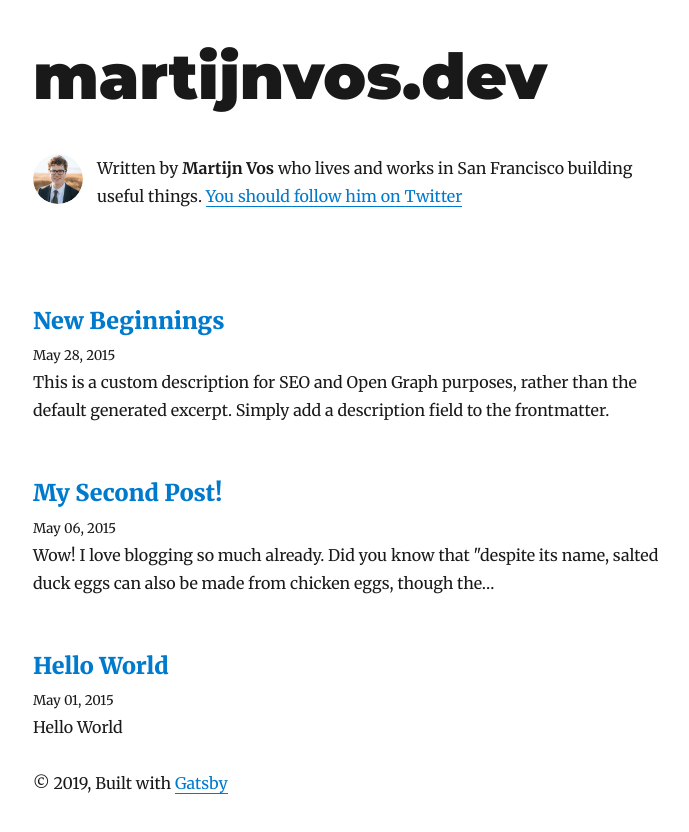
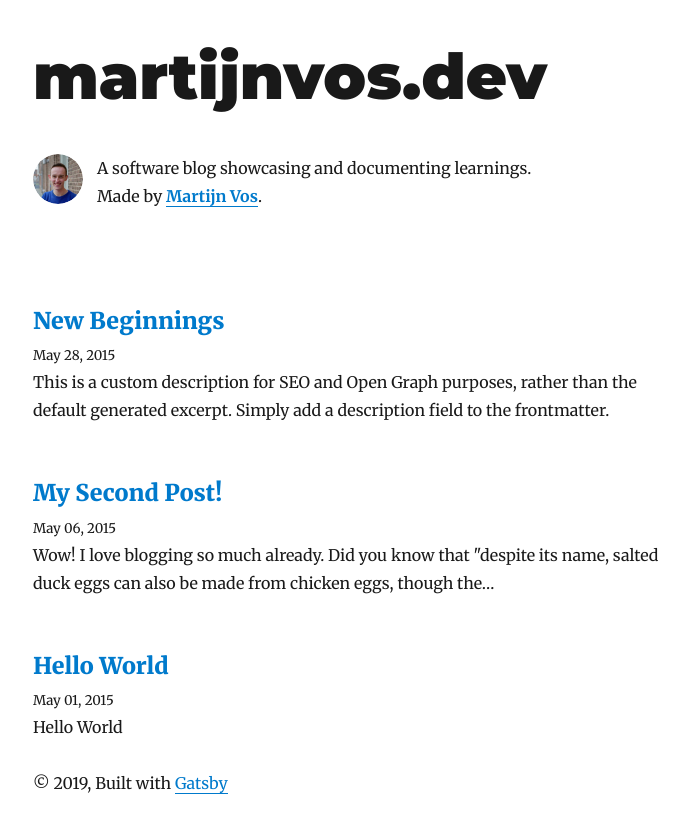
Before and after one commit to Martijnvos/martijnvos.dev, a Gatsby site: page / in a window 1280 px wide. Shown: the whole page, without its empty margins (292-981 px from the left). Built offline with nearby package versions, Linux system fonts and the light colour scheme; Gatsby itself is replaced by a stand-in of ours; some packages are replaced by stand-ins of ours.

Commit message:
refactor: change personal picture

```diff
--- a/src/components/bio.js
+++ b/src/components/bio.js
@@ -14,7 +14,7 @@ import { rhythm } from "../utils/typography"
 const Bio = () => {
   const data = useStaticQuery(graphql`
     query BioQuery {
-      avatar: file(absolutePath: { regex: "/profile-pic.jpg/" }) {
+      avatar: file(absolutePath: { regex: "/martijn-vos.jpg/" }) {
         childImageSharp {
           fixed(width: 50, height: 50) {
             ...GatsbyImageSharpFixed
@@ -54,12 +54,8 @@ const Bio = () => {
         }}
       />
       <p>
-        Written by <strong>{author}</strong> who lives and works in San
-        Francisco building useful things.
-        {` `}
-        <a href={`https://twitter.com/${social.twitter}`}>
-          You should follow him on Twitter
-        </a>
+        A software blog showcasing and documenting learnings. <br />
+        Made by <a href={`https://twitter.com/${social.twitter}`} target="_blank" rel="noopener noreferrer"><strong>{author}</strong></a>.
       </p>
     </div>
   )
```
Also changed, not shown: content/assets/martijn-vos.jpg (added), content/assets/profile-pic.jpg (deleted).
